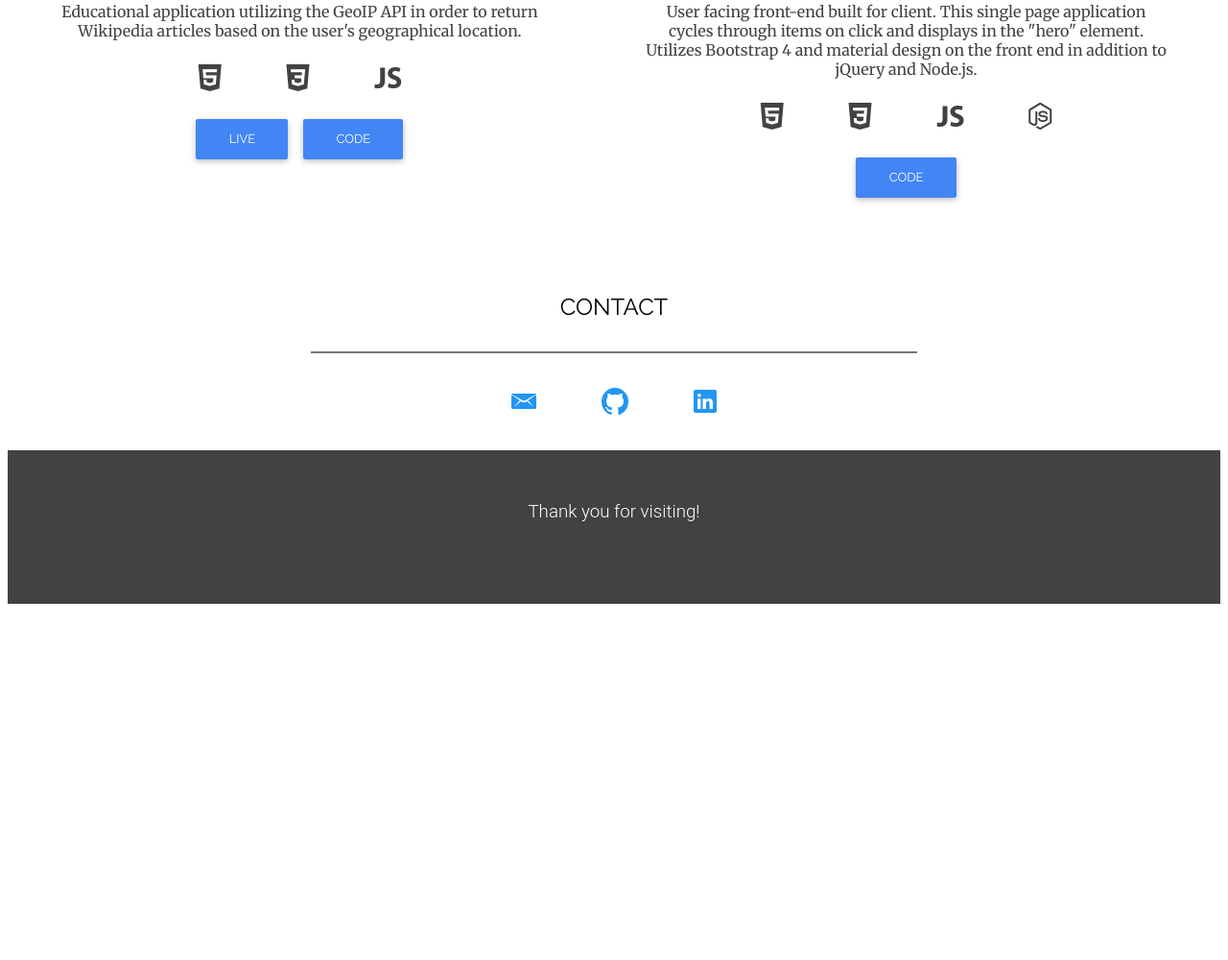
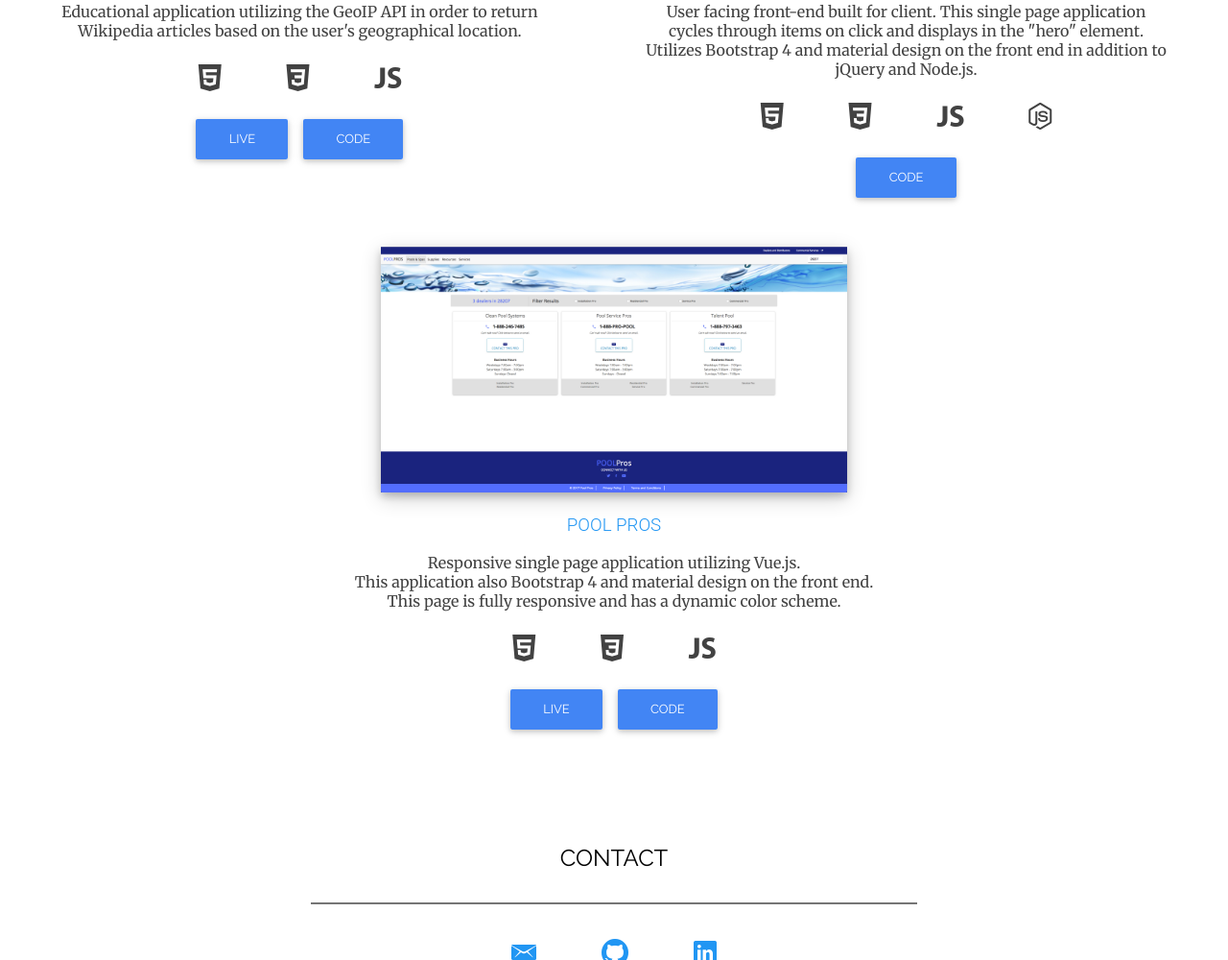
Before and after one commit to LBakerDev/Portfolio, a PHP site: page / in a window 1280 px wide. Shown: the part 2100-3100 px from the top of the page at 96% size. Before the commit the page ends 2729 px from the top, so only its background shows below. Run offline with PHP 8.4, Linux system fonts and the light colour scheme; some libraries are stand-ins or nearby versions.

Commit message:
added fifth project

```diff
--- a/assets/css/main.css
+++ b/assets/css/main.css
@@ -207,6 +207,12 @@
 
 }
 
+.five{
+    flex-grow: 1;
+    flex-shrink: 1;
+    margin-top: 9em;
+}
+
 .contact{
     margin-bottom: 2em;
     margin-top: 12em;
--- a/home.html
+++ b/home.html
@@ -63,6 +63,7 @@
             <hr>
             <!-- **** PROJECT CARDS ARE HERE ****  -->
             <div class="flex-projects">
+
                 <div class="box one">
                     <div class="work">
 
@@ -153,6 +154,29 @@
                     </div>
 
                 </div>
+                <div class="box five">
+                    <div class="work">
+
+                        <img class="work-img grow" src="assets/images/vuejs.png" alt="London Baker web developer">
+                        <div class="work-info">
+                            <h3><span>POOL PROS</span></h3>
+                            <p>Responsive single page application utilizing Vue.js.<br> This application also Bootstrap 4 and material
+                                design on the front end.<br> This page is fully responsive and has a dynamic color scheme.<br><br>
+                                <i class="ion-social-html5"></i>
+                                <i class="ion-social-css3"></i>
+                                <i class="ion-social-javascript"></i>
+
+
+
+                            </p>
+
+                            <a target="_blank" class="btn btn-primary" href="https://naeroled.github.io/rv-project-vuejs/">Live</a>
+                            <a target="_blank" class="btn btn-primary" href="https://github.com/naeroled/rv-project-vuejs">Code</a>
+
+                        </div>
+                    </div>
+
+                </div>
 
             </div>
         </div>
```
Also changed, not shown: assets/images/beach.jpg (deleted), assets/images/vuejs.png (added).
